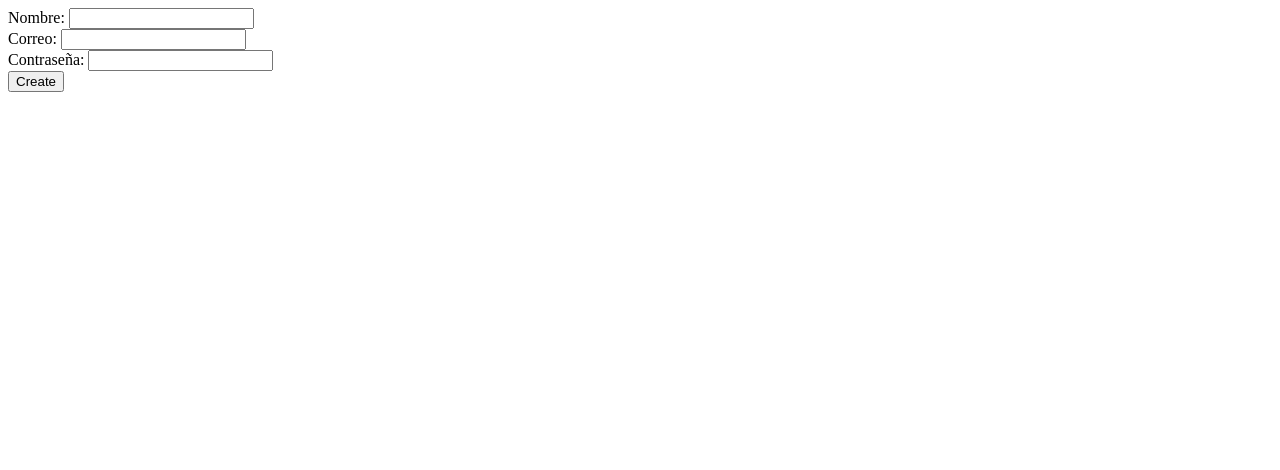
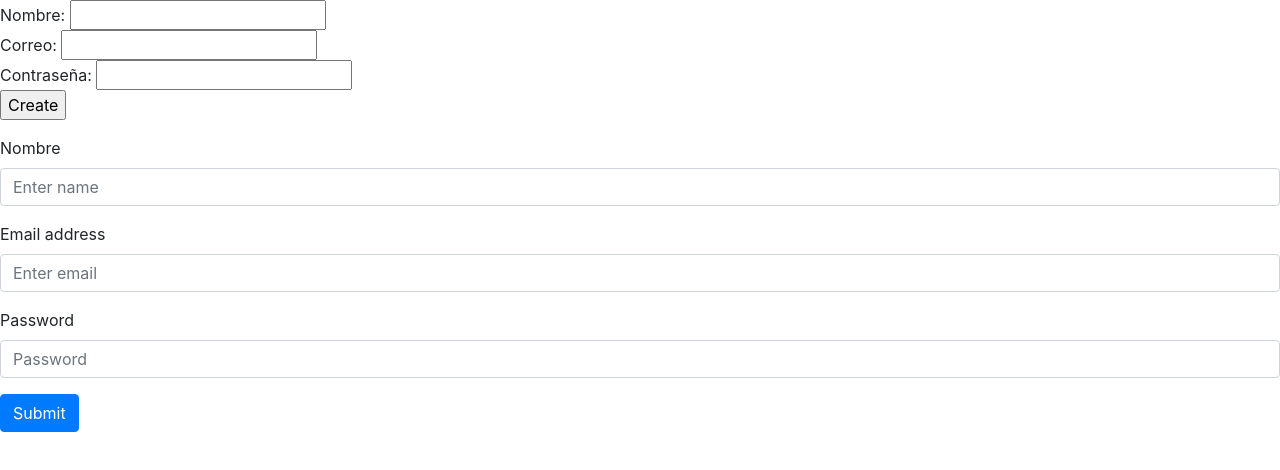
Before and after one commit to JuanMedinaMoya/CarHub, a plain HTML site: page templates/home/create.html in a window 1280 px wide. Drawn offline with nearby package versions, Linux system fonts and the light colour scheme.

Commit message:
boostrap

```diff
--- a/templates/home/create.html
+++ b/templates/home/create.html
@@ -1,4 +1,12 @@
-<form method="post" action="/users" enctype="multipart/form-data">
+<html>
+    <head>
+        <link rel="stylesheet" href="https://stackpath.bootstrapcdn.com/bootstrap/4.3.1/css/bootstrap.min.css" integrity="sha384-ggOyR0iXCbMQv3Xipma34MD+dH/1fQ784/j6cY/iJTQUOhcWr7x9JvoRxT2MZw1T" crossorigin="anonymous">
+        <script src="https://code.jquery.com/jquery-3.3.1.slim.min.js" integrity="sha384-q8i/X+965DzO0rT7abK41JStQIAqVgRVzpbzo5smXKp4YfRvH+8abtTE1Pi6jizo" crossorigin="anonymous"></script>
+        <script src="https://cdnjs.cloudflare.com/ajax/libs/popper.js/1.14.7/umd/popper.min.js" integrity="sha384-UO2eT0CpHqdSJQ6hJty5KVphtPhzWj9WO1clHTMGa3JDZwrnQq4sF86dIHNDz0W1" crossorigin="anonymous"></script>
+        <script src="https://stackpath.bootstrapcdn.com/bootstrap/4.3.1/js/bootstrap.min.js" integrity="sha384-JjSmVgyd0p3pXB1rRibZUAYoIIy6OrQ6VrjIEaFf/nJGzIxFDsf4x0xIM+B07jRM" crossorigin="anonymous"></script>
+    </head>
+    <body>
+    <form method="post" action="/users" enctype="multipart/form-data">
     Nombre:
     <input type="text" name="txtNombre" id="txtNombre">
     <br>
@@ -13,3 +21,20 @@
 
 
 </form>
+<form method="post" action="/users" enctype="multipart/form-data">
+    <div class="form-group">
+        <label for="nombre">Nombre</label>
+        <input type="email" class="form-control" id="nombre" placeholder="Enter name">
+    </div>
+    <div class="form-group">
+      <label for="email">Email address</label>
+      <input type="email" class="form-control" id="email" placeholder="Enter email">
+    </div>
+    <div class="form-group">
+      <label for="password">Password</label>
+      <input type="password" class="form-control" id="password" placeholder="Password">
+    </div>
+    <button type="submit" class="btn btn-primary">Submit</button>
+  </form>
+</body>
+  </html>
```
Also changed, not shown: templates/home/index.html (+2 -2 lines).
